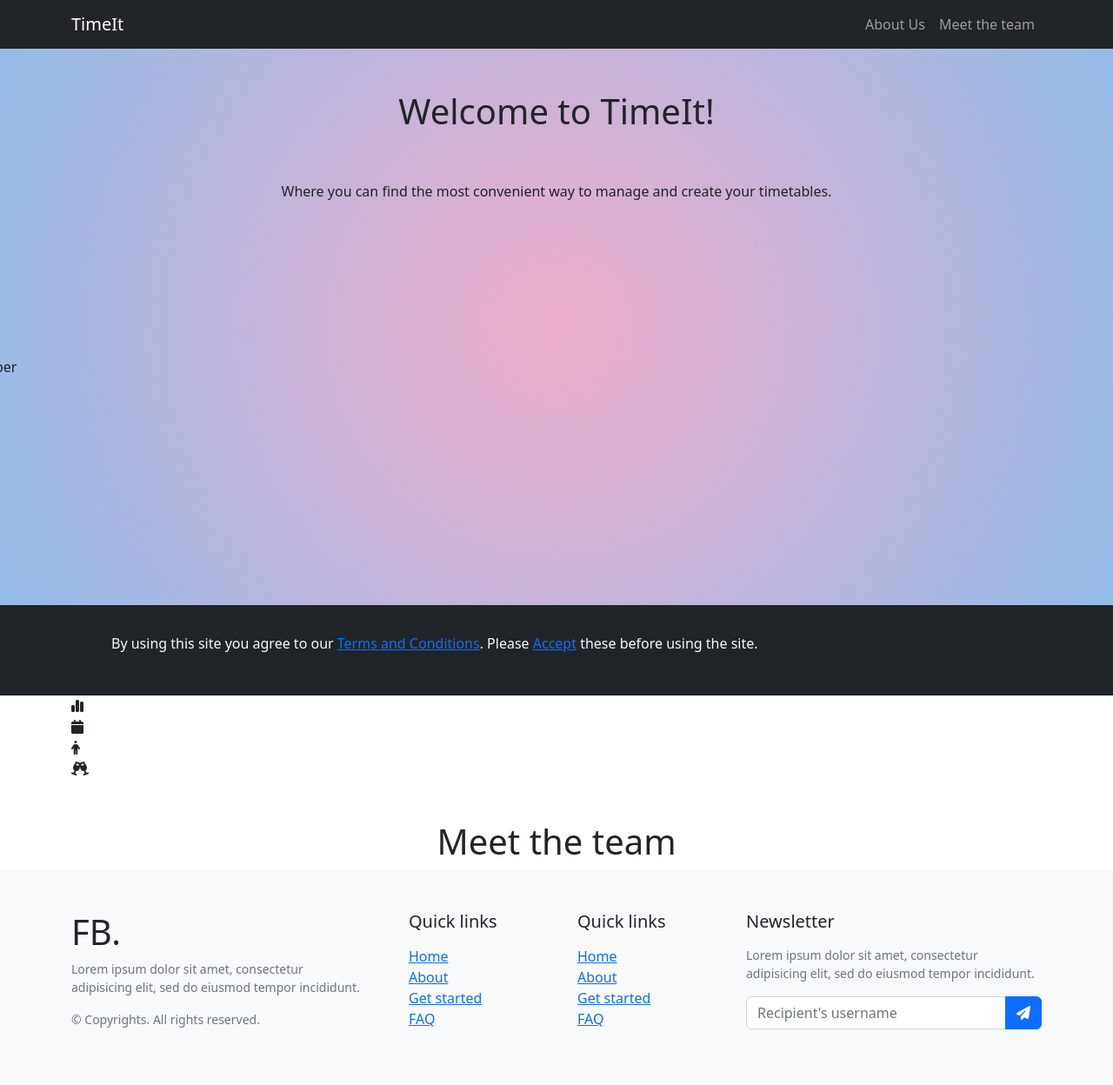
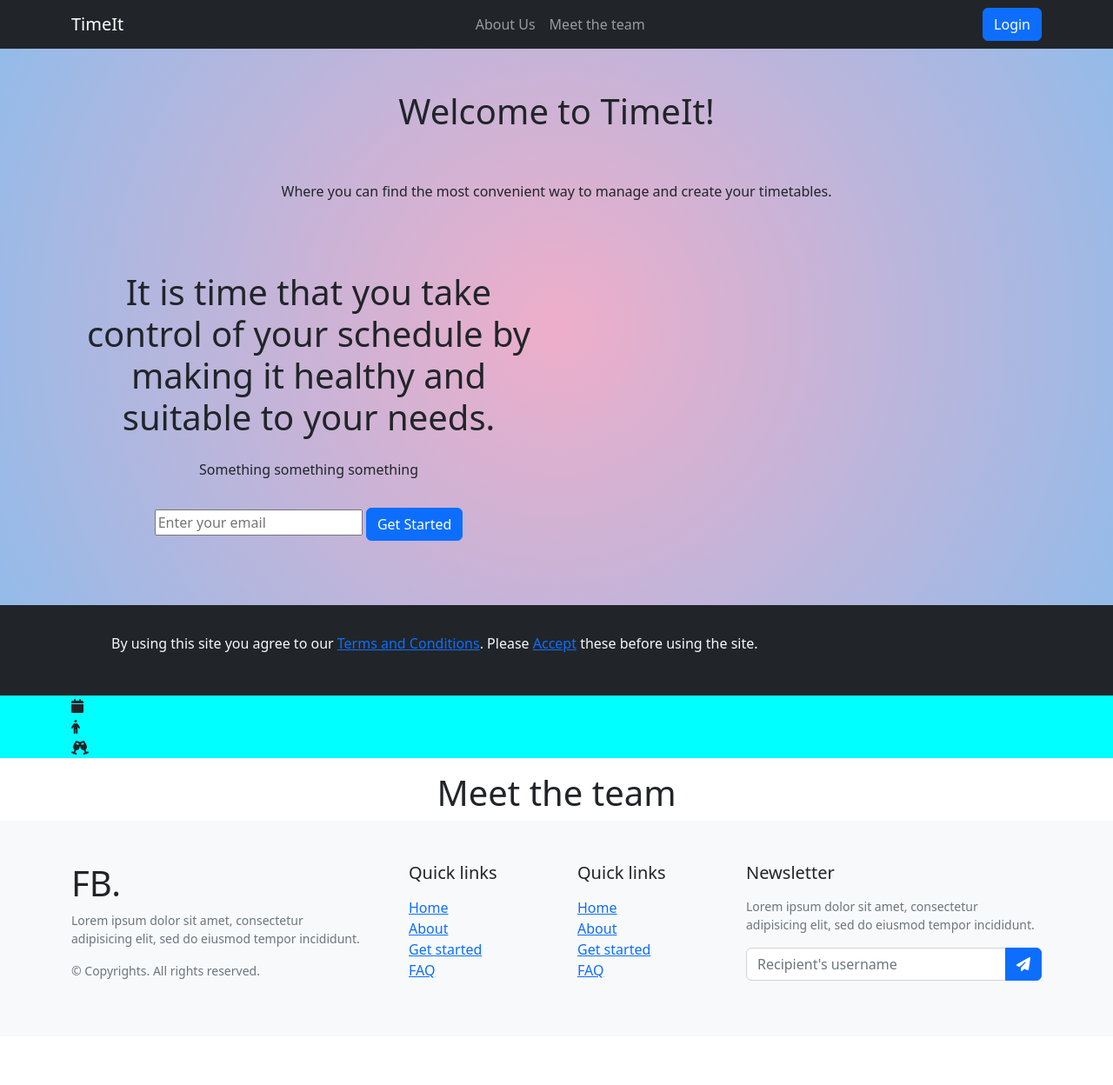
Before and after one commit to StonedHesus/time-it-platform, a PHP site: page / in a window 1280 px wide. Shown: the whole page at 87% size. After the commit the page ends 1128 px from the top, so only its background shows below. Run offline with PHP 8.4, Linux system fonts and the light colour scheme; some libraries are stand-ins or nearby versions.

Commit message:
Changed the style of the navbar and the manner in which the users interact with the login forms, I also commenced working more extensively on the layout of the landing page.

```diff
--- a/index.php
+++ b/index.php
@@ -30,6 +30,7 @@
     // by ascertaining whether or not the 'loggedin' key in the session dictionary is set or not.
     session_start();
     if(!isset($_SESSION['loggedin'])) $_SESSION['loggedin'] = false;
+    else header("Location ");
 ?>
 <nav class="navbar navbar-expand-lg navbar-dark bg-dark">
 
@@ -46,11 +47,12 @@
 
         <div class="collapse navbar-collapse order-3" id="mainNavbar">
 
-            <ul class="navbar-nav ml-auto w-100 justify-content-end">
+            <ul class="navbar-nav mx-auto">
                 <li class="nav-item active"><a class="nav-link" href="#">About Us</a></li>
                 <li class="nav-item active"><a class="nav-link" href="#">Meet the team</a></li>
             </ul>
 
+            <button class="btn btn-primary"><span>Login</span></button>
         </div>
 
     </div>
@@ -69,43 +71,24 @@
 
     </div>
 
-    <!-- Login form -->
-    <!-- The login form will only be displayed if a user is not currently connected to the application -->
-    <div class="container solid-background" id="float-in-from-the-left">
-        <form class="form-inline my-2 my-lg-0" method="post" style="display: inherit;"
-                action="./static/time-it-platform/php/scripts/login.php">
-
-            <div class="form-group row">
-                <div class="col-sm-10 pb-3">
-                     <input class="form-control mr-sm-2" type="text" placeholder="Username" aria-label="Username" name="username" id="username">
+    <div class="container">
+        <div class="row">
+            <div class="col-6 pt-5">
+                <h1>It is time that you take control of your schedule by making it healthy and suitable to your needs.</h1>
+                <p class="pt-3 pb-3">Something something something</p>
+                <div class="">
+                    <input class ="welcome-section__enter-your-email-prompt-input " type="email" placeholder="Enter your email" name="email" ></input>
+                    <button class="btn btn-primary welcome-section__enter-your-email-prompt-button"><span class="welcome-section__enter-your-email-prompt-button__text">Get Started</span></button>
                 </div>
             </div>
-
-            <div class="form-group row">
-                <div class="col-sm-10 pb-3">
-                    <input class="form-control mr-sm-2" type="password" placeholder="Password" aria-label="Password" name="password">
-                </div>
-            </div>
-
-            <div class="form-group row">
-                <div class="col-sm-10">
-                    <button class="btn btn-outline-success my-2 my-sm-0" type="submit">Login</button>
-                    <div class="form-check mb-2">
-                        <input class="form-check-input" type="checkbox" id="autoSizingCheck">
-                        <label class="form-check-label" for="autoSizingCheck">
-                          Remember me
-                        </label>
-                    </div>
-                </div>
-        </form>
+        </div>
     </div>
 </section>
-<!-- Ends here -->
 
 <!-- About us section starts here. -->
 <section class="about-us">
     <div class="container">
-        <h1 class="text-center mt-5">About us</h1>
+        <h1 class="text-center pt-4">About us</h1>
         <ul class="list-inline">
             <li class="list-group-item">
                 <i class="fa-solid fa-chart-simple"></i>
@@ -128,7 +111,7 @@
 <!-- Ends here -->
 
 <!-- Meet the team sections commences here. -->
-<section class="meet-the-team mt-5">
+<section class="meet-the-team">
     <div class="container">
         <h1 class="text-center">Meet the team</h1>
     </div>
--- a/static/time-it-platform/style/index.css
+++ b/static/time-it-platform/style/index.css
@@ -11,30 +11,17 @@
 
 /* Ends here. */
 
-/* Login form style commences here. */
-.solid-background{
+/* Welcome section style starts here. */
 
-    background-color: gray;
-}
+.welcome-section__enter-your-email-prompt-input{
 
-#float-in-from-the-left{
 
-    position: absolute;
-    left: -100px;
-    width: 100px;
-    height: 100px;
-    background: blue;
-    -webkit-animation: slide 0.5s forwards;
-    -webkit-animation-delay: 2s;
-    animation: slide 0.5s forwards;
-    animation-delay: 2s;
-}
-
-@-webkit-keyframes float-in-from-the-left {
-    100% { left: 0; }
-}
-
-@keyframes float-in-from-the-left {
-    100% { left: 0; }
 }
 /* Ends here. */
+
+/* About us section style commences here. */
+.about-us{
+
+    background-color: aqua!important;
+}
+/* Ends here. */
```
